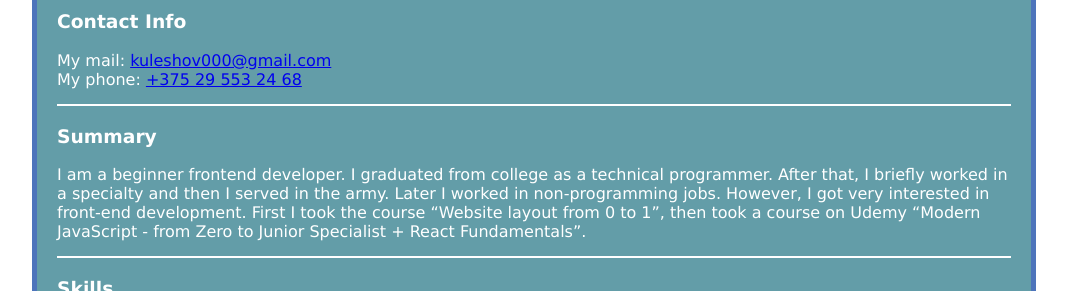
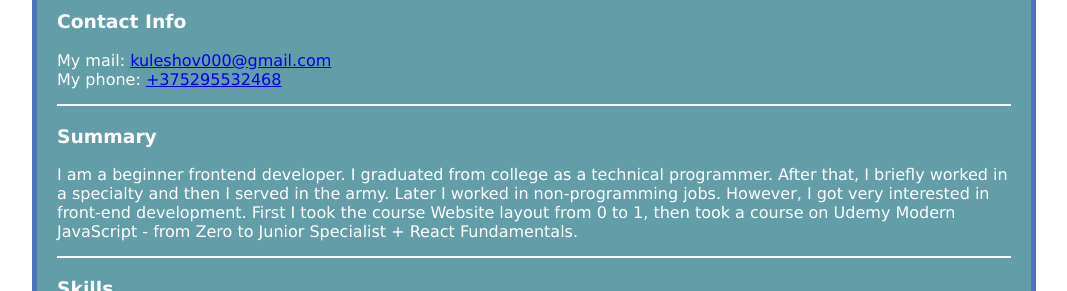
Before and after one commit to ku13shov/rsschool-cv, a plain HTML site: page index.html in a window 1280 px wide. Shown: the part 354-645 px from the top of the page, without its empty margins (106-1173 px from the left). Drawn offline with Linux system fonts and the light colour scheme; a web font is replaced by a local one.

Commit message:
fix: delete whitespaces

```diff
--- a/index.html
+++ b/index.html
@@ -22,10 +22,10 @@
             <p>Roman Kulesh</p>
             <h3>Contact Info</h3>
             <p>My mail: <a href="mailto:kuleshov000@gmail.com">kuleshov000@gmail.com</a></p>
-            <p>My phone: <a href="tel:+375295532468">+375 29 553 24 68</a></p>
+            <p>My phone: <a href="tel:+375295532468">+375295532468</a></p>
             <h3>Summary</h3>
             <p class="summary-text">
-                I am a beginner frontend developer. I graduated from college as a technical programmer. After that, I briefly worked in a specialty and then I served in the army. Later I worked in non-programming jobs. However, I got very interested in front-end development. First I took the course “Website layout from 0 to 1”, then took a course on Udemy “Modern JavaScript - from Zero to Junior Specialist + React Fundamentals”.
+                I am a beginner frontend developer. I graduated from college as a technical programmer. After that, I briefly worked in a specialty and then I served in the army. Later I worked in non-programming jobs. However, I got very interested in front-end development. First I took the course Website layout from 0 to 1, then took a course on Udemy Modern JavaScript - from Zero to Junior Specialist + React Fundamentals.
             </p>
             <h3>Skills</h3>
             <p>HTML5, CSS3, JavaScript, BEM, GIT</p>
@@ -34,7 +34,6 @@
                 const sumWithoutPlus = function(a, b) {
                     const arr1 = new Array(a).fill(a);
                     const arr2 = new Array(b).fill(b);
-
                     return arr1.concat(arr2).length;
                 }
             </code></pre>
```
